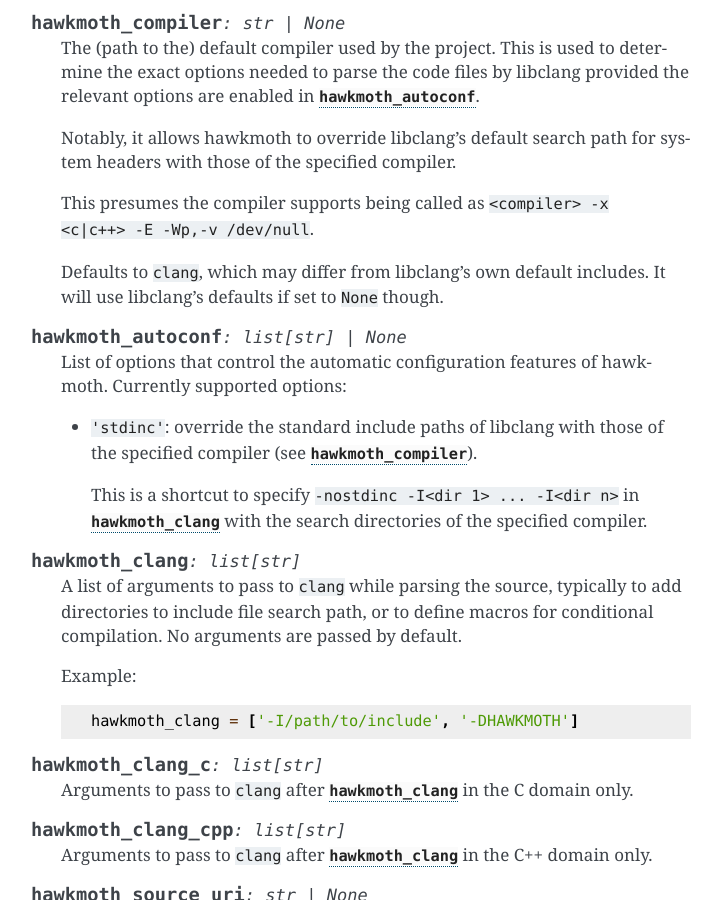
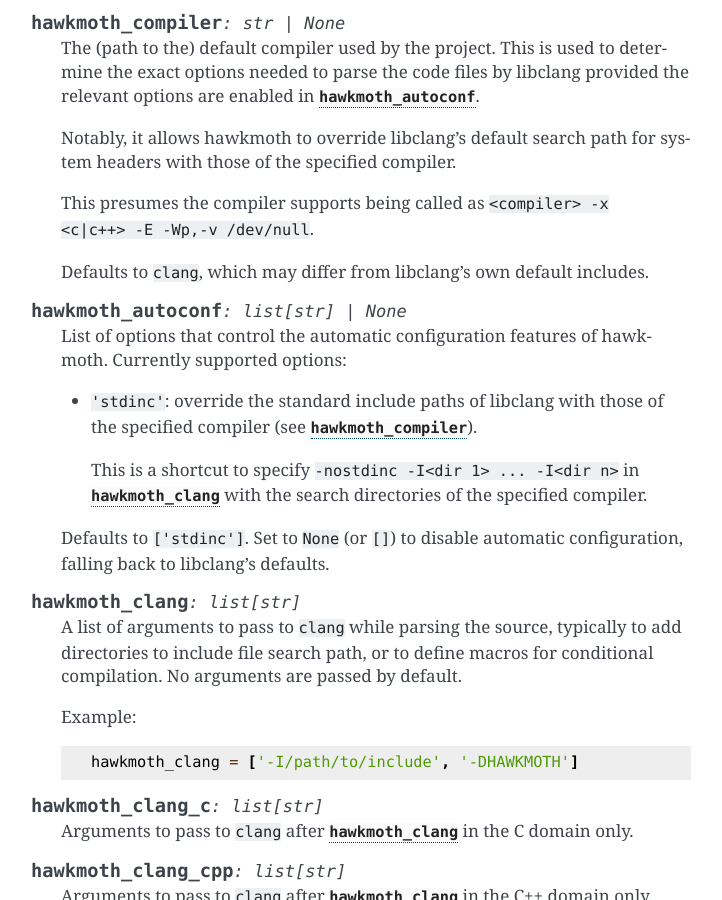
Before and after one commit to jnikula/hawkmoth, a Sphinx documentation site: the page built from doc/extension.rst, in a window 1280 px wide and 900 px high, scrolled down 1015 px. Shown: the whole window, without its empty margins (419-1141 px from the left). Built offline with Sphinx 7.4.7, drawn with Linux system fonts in a browser that asks for light colours.

Commit message:
doc: document default for hawkmoth_autoconf and how to disable
Document the default value of ['stdinc'] and describe how to disable
autoconf.

Drop the same from hawkmoth_compiler, as it's not quite
accurate. Setting hawkmoth_compiler to None leads to WARNING: autoconf:
'stdinc' option ignored (missing compiler).

```diff
--- a/doc/extension.rst
+++ b/doc/extension.rst
@@ -74,7 +74,6 @@ See also additional configuration options in the :ref:`built-in extensions
    ``<compiler> -x <c|c++> -E -Wp,-v /dev/null``.
 
    Defaults to ``clang``, which may differ from libclang's own default includes.
-   It will use libclang's defaults if set to ``None`` though.
 
 .. py:data:: hawkmoth_autoconf
    :type: list[str]|None
@@ -88,6 +87,9 @@ See also additional configuration options in the :ref:`built-in extensions
      This is a shortcut to specify ``-nostdinc -I<dir 1> ... -I<dir n>`` in
      :data:`hawkmoth_clang` with the search directories of the specified
      compiler.
+
+   Defaults to ``['stdinc']``. Set to ``None`` (or ``[]``) to disable automatic
+   configuration, falling back to libclang's defaults.
 
 .. py:data:: hawkmoth_clang
    :type: list[str]
```
